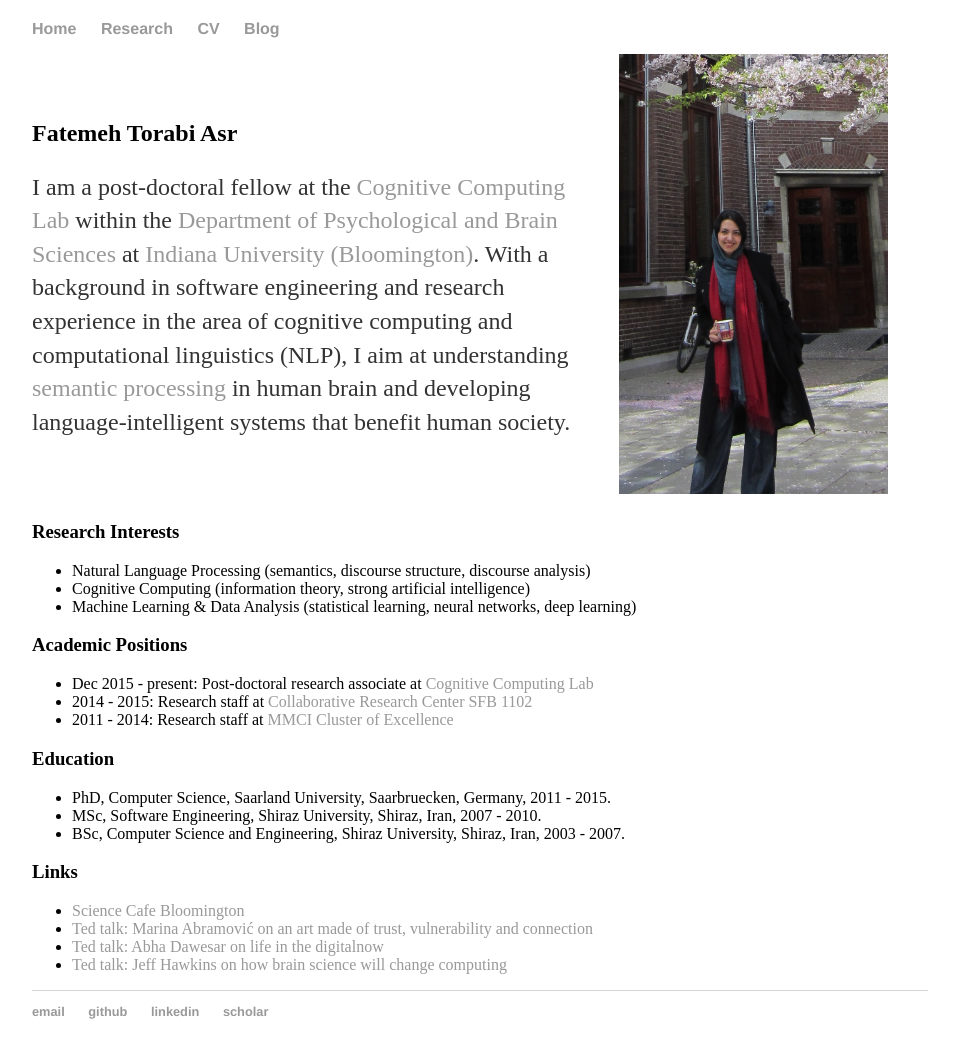
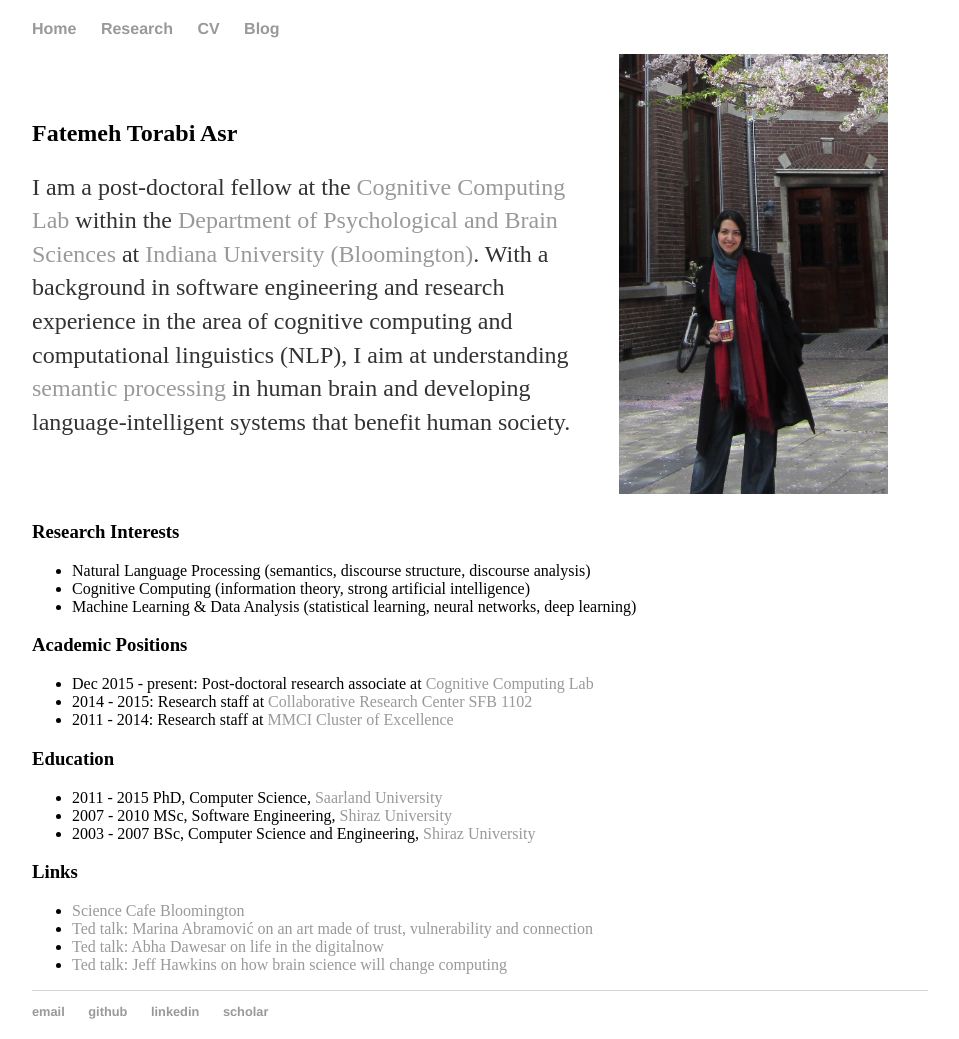
Before and after one commit to FTAsr/ftasr.github.io, a Jekyll site: the page built from index.md, in a window 1280 px wide. Shown: the whole page, without its empty margins (160-1119 px from the left). Built offline with Jekyll 4.4.1, drawn with Linux system fonts in a browser that asks for light colours.

Commit message:
websites added for uni

```diff
--- a/index.md
+++ b/index.md
@@ -29,9 +29,9 @@ I am a post-doctoral fellow at the [Cognitive Computing Lab](http://www.compcog.
 
 ### Education
 
-- PhD, Computer Science, Saarland University, Saarbruecken, Germany, 2011 - 2015.
-- MSc, Software Engineering, Shiraz University, Shiraz, Iran, 2007 - 2010.
-- BSc, Computer Science and Engineering, Shiraz University, Shiraz, Iran, 2003 - 2007.
+- 2011 - 2015 PhD, Computer Science, [Saarland University](http://www.cs.uni-saarland.de)
+- 2007 - 2010 MSc, Software Engineering, [Shiraz University](http://web.shirazu.ac.ir/en/index.php?page_id=13)
+- 2003 - 2007 BSc, Computer Science and Engineering, [Shiraz University](http://web.shirazu.ac.ir/en/index.php?page_id=13)
 
 
 
```
